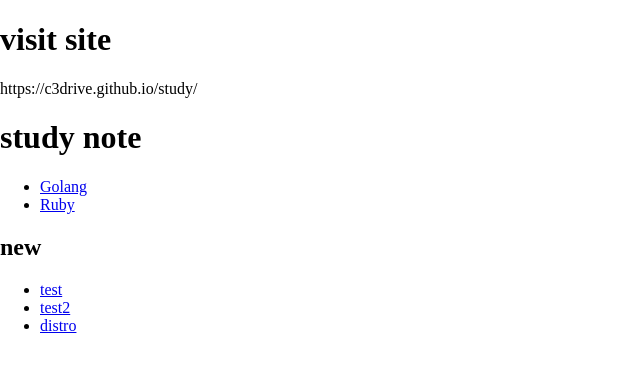
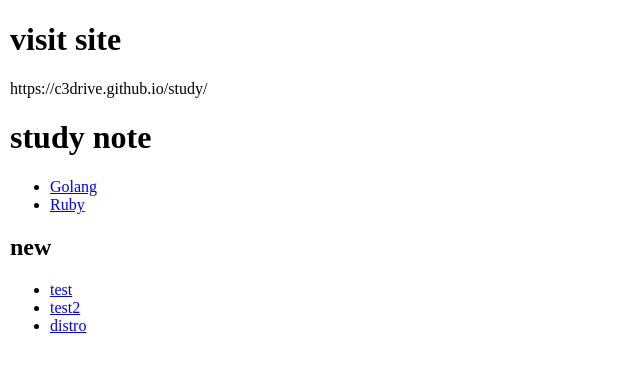
Before and after one commit to rfriends/rfriends, a Jekyll site: the page built from README.md, in a window 1280 px wide. Shown: the top 372 px of the page, without its empty margins (0-640 px from the left). Built offline with Jekyll 4.4.1, drawn with Linux system fonts in a browser that asks for light colours; our own code applies the rules of GitHub Pages for plain Markdown files; Markdown is read by kramdown in place of the engine named in the settings.

Commit message:
Update default.html

```diff
--- a/_layouts/default.html
+++ b/_layouts/default.html
@@ -5,7 +5,7 @@
     <title>{{ page.title }} - @rfriends</title>
     <style>
       body {
-margin: 10px 0px 0px 0px;
+margin: 0px 0px 0px 10px;
 padding: 0;
 }
 th,td {
```
